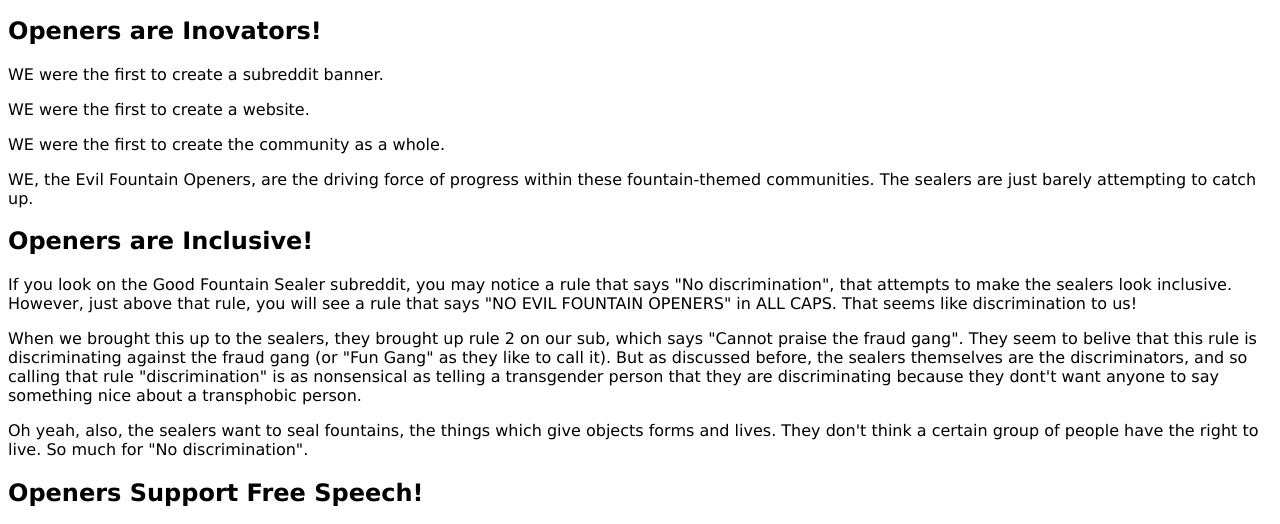
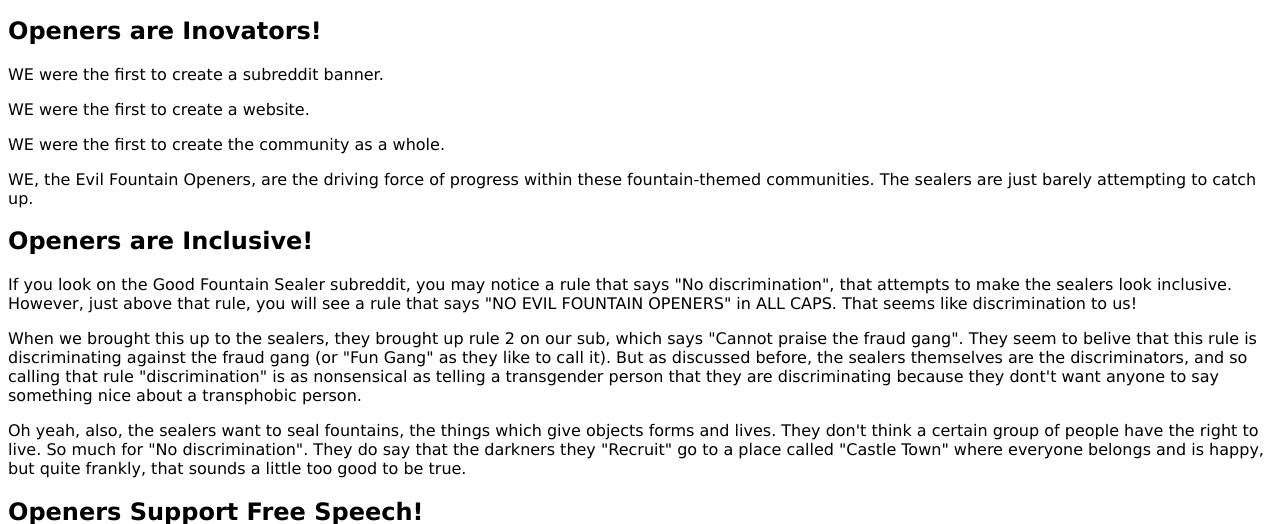
Before and after one commit to swisscheese-stuff/swisscheese-stuff.github.io, a plain HTML site: page efo/index.htm in a window 1280 px wide. Shown: the part 253-777 px from the top of the page. Drawn offline with Linux system fonts and the light colour scheme.

Commit message:
Update index.htm

```diff
--- a/efo/index.htm
+++ b/efo/index.htm
@@ -31,7 +31,7 @@
         so calling that rule "discrimination" is as nonsensical as telling a transgender person that they are discriminating because they dont't want anyone to say
         something nice about a transphobic person.</p>
         <p>Oh yeah, also, the sealers want to seal fountains, the things which give objects forms and lives. They don't think a certain group of people have the right
-        to live. So much for "No discrimination".</p>
+        to live. So much for "No discrimination". They do say that the darkners they "Recruit" go to a place called "Castle Town" where everyone belongs and is happy, but quite frankly, that sounds a little too good to be true.</p>
         <h2>Openers Support Free Speech!</h2>
         <p>We wish for everyone to be able to speak freely!</p>
         <p>A sealer might think that the above statement is a lie, because of rules 2 and 4 on our sub, or maybe even rule 3. Well...</p>
```
